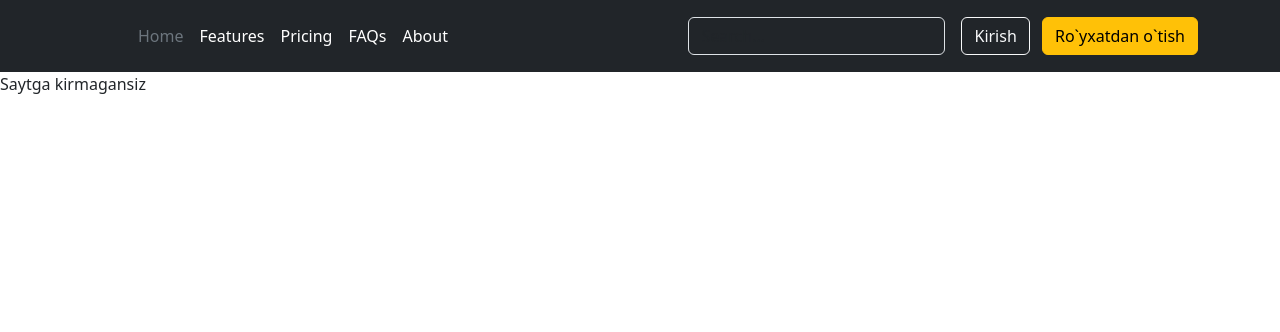
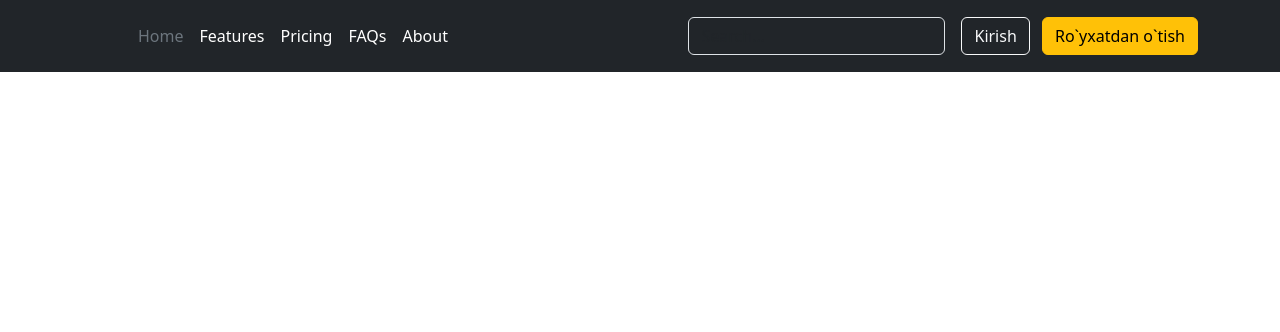
Before and after one commit to green-thunder/blog, a Django app: page / in a window 1280 px wide. Shown: the top 332 px of the page. Run offline with Django 5.2, Linux system fonts and the light colour scheme.

Commit message:
removed p

```diff
--- a/templates/home.html
+++ b/templates/home.html
@@ -68,8 +68,6 @@
               </div>
             </div>
         </header>
-        <p>Saytga kirmagansiz</p>
-
 
 
     {% endif %}
```
